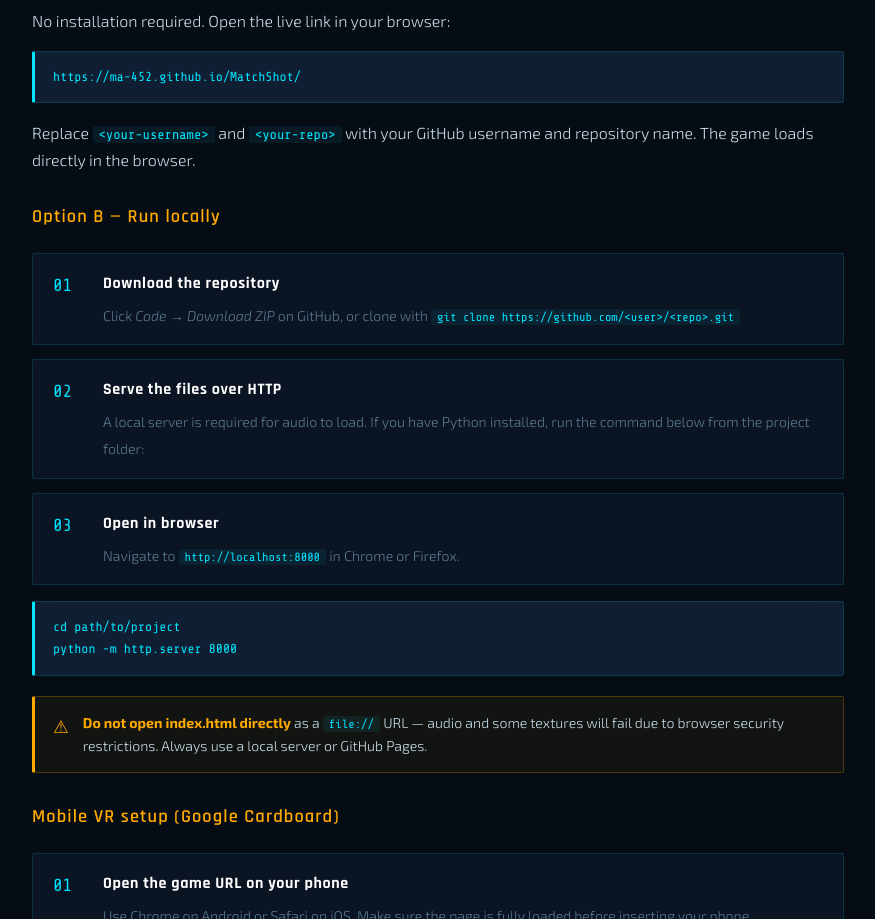
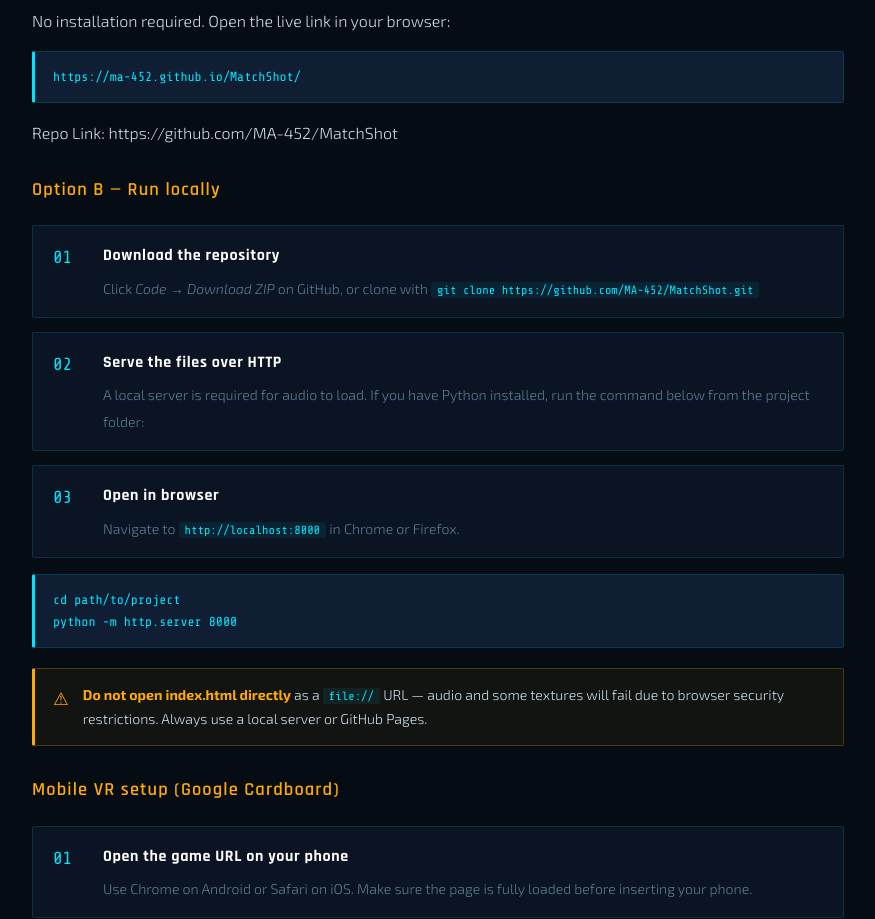
Before and after one commit to MA-452/MatchShot, a plain HTML site: page manual.html in a window 1280 px wide. Shown: the part 1155-2074 px from the top of the page, without its empty margins (202-1077 px from the left). Drawn offline with nearby package versions, Linux system fonts and the light colour scheme.

Commit message:
Updated info in manual

```diff
--- a/manual.html
+++ b/manual.html
@@ -586,8 +586,7 @@
     <p>No installation required. Open the live link in your browser:</p>
     <div class="code-block">https://ma-452.github.io/MatchShot/</div>
     <p>
-      Replace <code>&lt;your-username&gt;</code> and <code>&lt;your-repo&gt;</code> with your
-      GitHub username and repository name. The game loads directly in the browser.
+      Repo Link: https://github.com/MA-452/MatchShot
     </p>
 
     <h3>Option B — Run locally</h3>
@@ -596,7 +595,7 @@
         <div>
           <strong>Download the repository</strong>
           <span>Click <em>Code → Download ZIP</em> on GitHub, or clone with
-          <code>git clone https://github.com/&lt;user&gt;/&lt;repo&gt;.git</code></span>
+          <code>git clone https://github.com/MA-452/MatchShot.git</code></span>
         </div>
       </li>
       <li>
```
